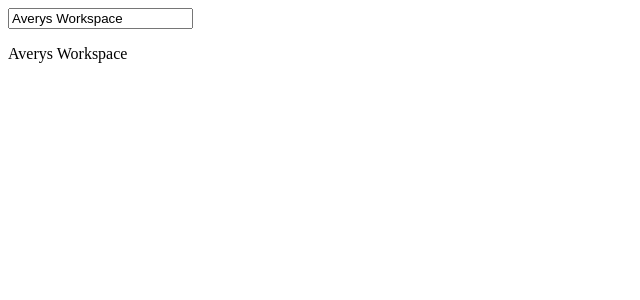
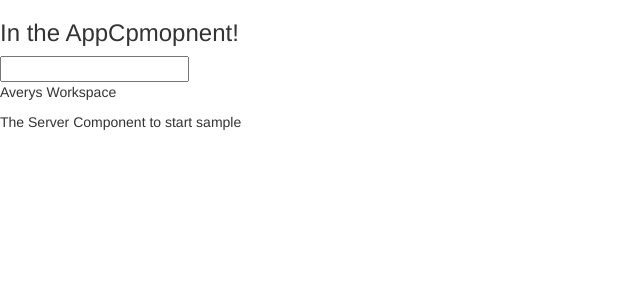
Before and after one commit to agaskins93/NodejsPlayground, an Angular app in the folder ngworkspace/: page / in a window 1280 px wide. Shown: the top 300 px of the page, without its empty margins (0-640 px from the left). Built offline with nearby package versions, Linux system fonts and the light colour scheme.

Commit message:
adding the server comp

```diff
--- a/ngworkspace/angular.json
+++ b/ngworkspace/angular.json
@@ -24,6 +24,7 @@
               "src/assets"
             ],
             "styles": [
+              "node_modules/bootstrap/dist/css/bootstrap.min.css",
               "src/styles.css"
             ],
             "scripts": []
--- a/ngworkspace/package.json
+++ b/ngworkspace/package.json
@@ -19,6 +19,7 @@
     "@angular/platform-browser": "~8.2.14",
     "@angular/platform-browser-dynamic": "~8.2.14",
     "@angular/router": "~8.2.14",
+    "bootstrap": "^3.4.1",
     "rxjs": "~6.4.0",
     "tslib": "^1.10.0",
     "zone.js": "~0.9.1"
--- a/ngworkspace/src/app/app.component.html
+++ b/ngworkspace/src/app/app.component.html
@@ -1,2 +1,4 @@
-<input type="text" [(ngModel)]="name">
+<h3>In the AppCpmopnent!</h3>
+<input type="text">
 <p>{{name}}</p>
+<app-server></app-server>
--- /dev/null
+++ b/ngworkspace/src/app/server/server.component.html
@@ -0,0 +1 @@
+<p>The Server Component to start sample</p>
```
Also changed, not shown: ngworkspace/src/app/app.module.ts (+5 -5 lines), ngworkspace/src/app/server/server.component.ts (added, +8 -0 lines), 1 other file (tests, documents, lock files or other folders).
